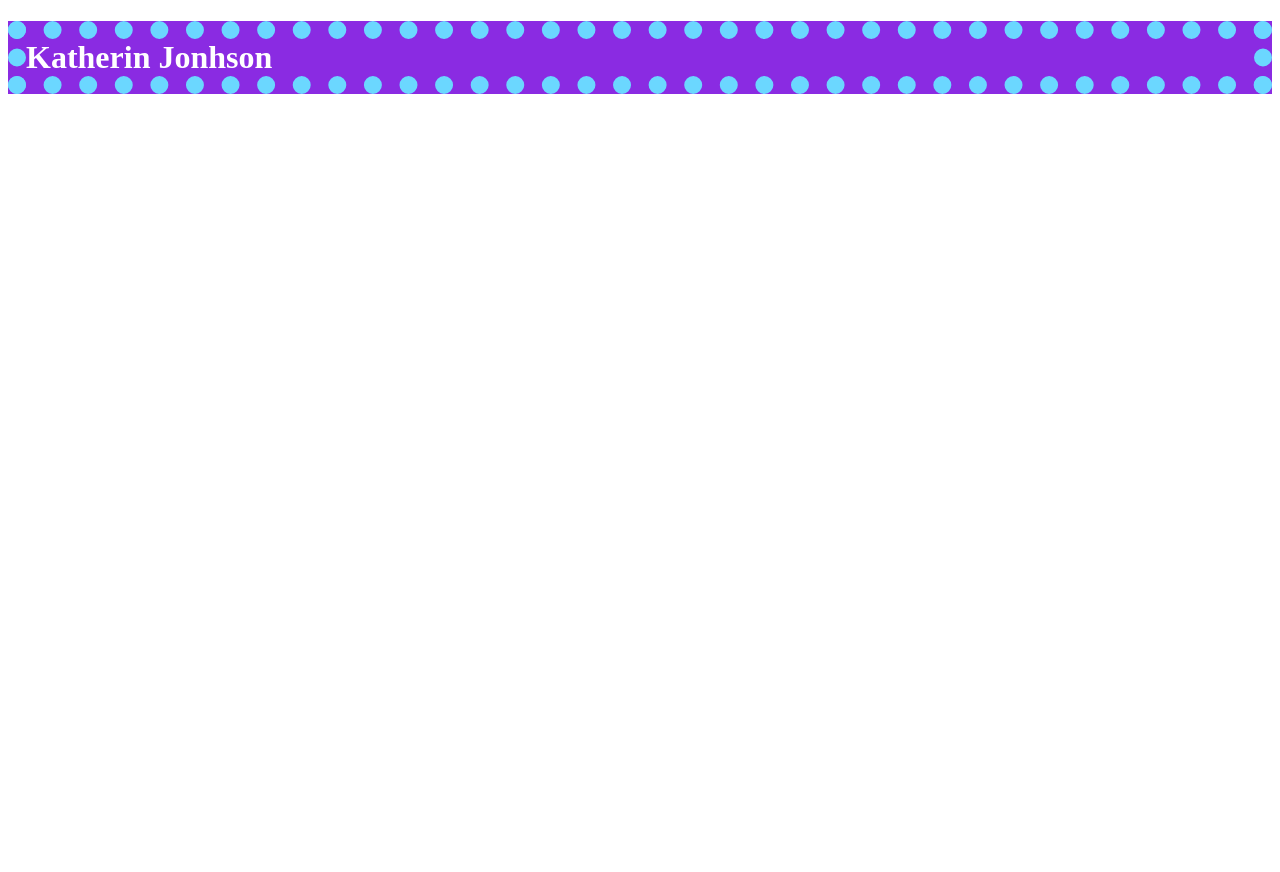
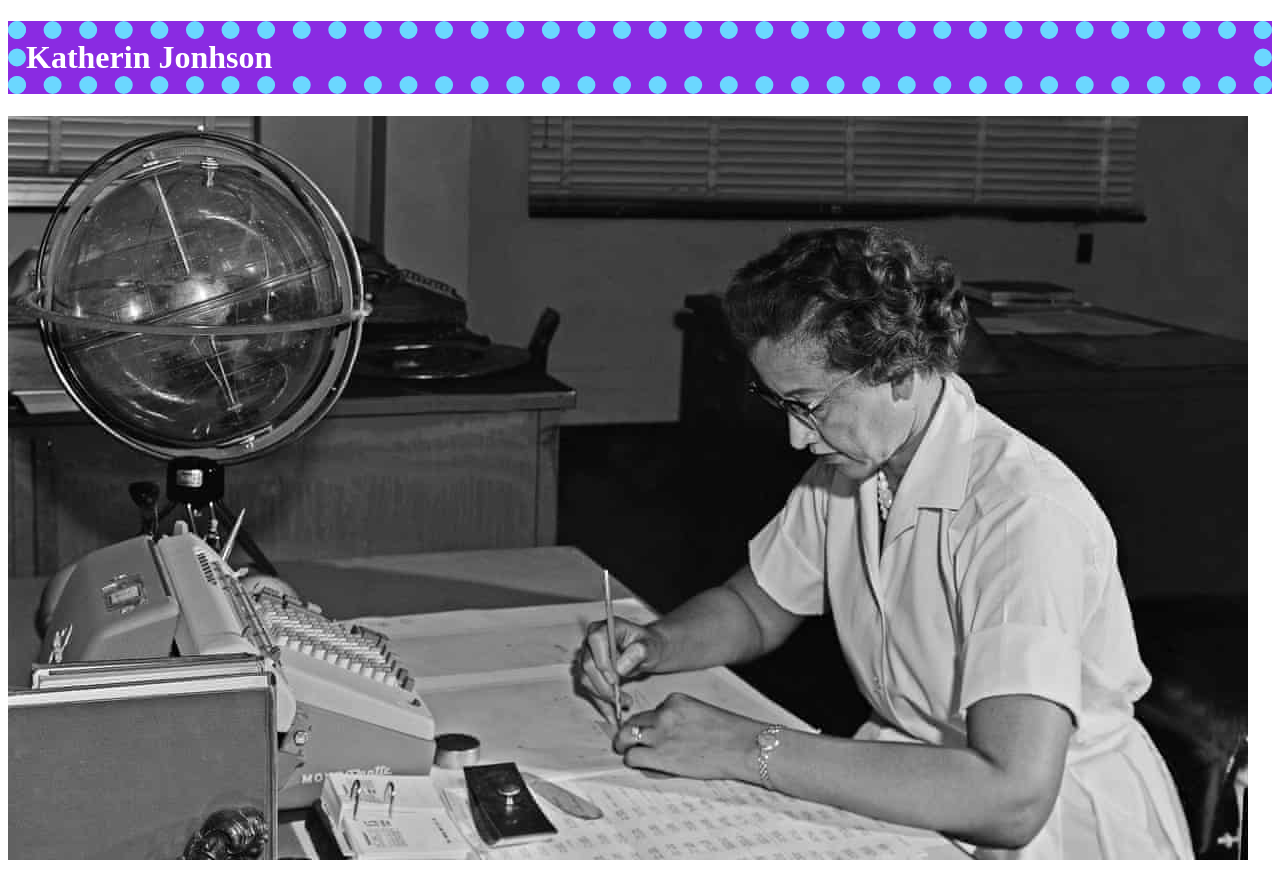
Before and after one commit to amarikix/html, a plain HTML site: page index.html in a window 1280 px wide. Before the commit the page ends 800 px from the top, so only its background shows below. Drawn offline with Linux system fonts and the light colour scheme.

Commit message:
Update index.html

```diff
--- a/index.html
+++ b/index.html
@@ -1,9 +1,8 @@
 <!DOCTYPE html>
 <head>
-<title> </title>
+<title>Katherin Jonhson</title>
 </head>
 <body>
-
     <h1 style="border: dotted 18px #6bd7ff; background-color: blueviolet; color:#ffffff;">Katherin Jonhson</h1>
-
+<img src="images/4000.jpg" alt="Katherin Jonhson doing math.">
 </body>
```
